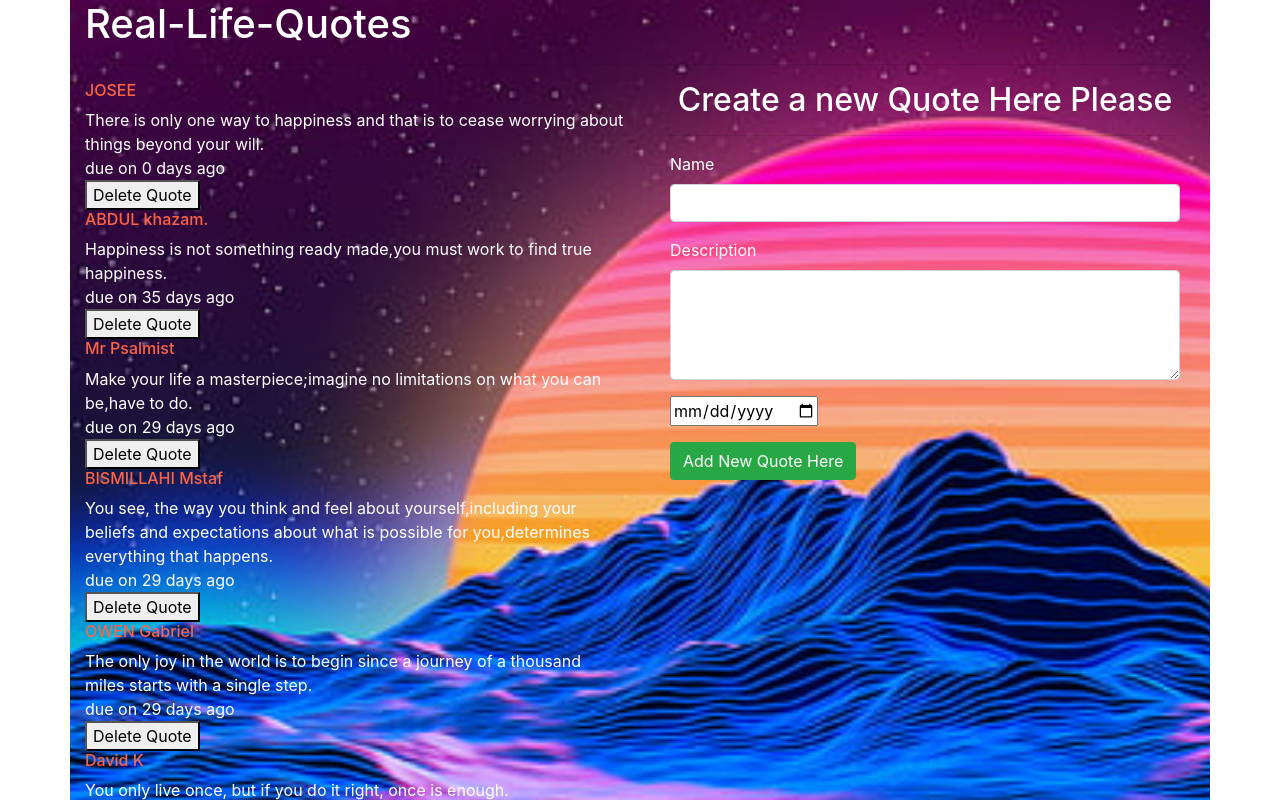
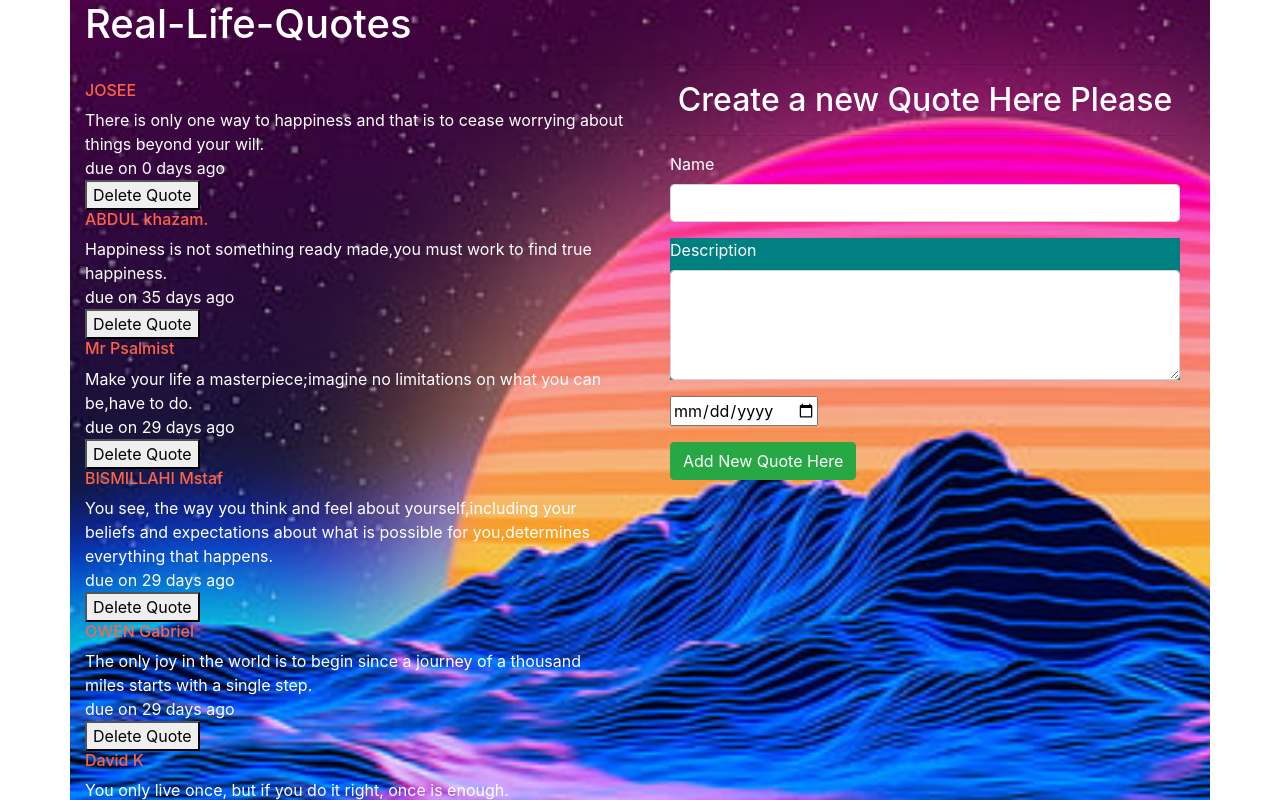
Before and after one commit to David5627/MY-QUOTES, an Angular app: page / in a window 1280 px wide. Shown: the top 800 px of the page. Built offline with nearby package versions, Linux system fonts and the light colour scheme.

Commit message:
edit form component.css

```diff
--- a/src/app/quote-form/quote-form.component.css
+++ b/src/app/quote-form/quote-form.component.css
@@ -14,3 +14,7 @@
     color: white;
 
    }
+
+   #davy{
+     background-color: teal;
+   }
--- a/src/app/quote-form/quote-form.component.html
+++ b/src/app/quote-form/quote-form.component.html
@@ -10,7 +10,7 @@
                 required>
 
         </div>
-        <div class="form-group">
+        <div class="form-group" id="davy">
 
             <label for="description">Description</label>
             <textarea class="form-control" id="description" rows="4" [(ngModel)]="newQuote.description"
--- a/src/app/quote/quote.component.ts
+++ b/src/app/quote/quote.component.ts
@@ -1,5 +1,6 @@
 import { Component, OnInit } from '@angular/core';
 import { Quote } from '../quote';
+import { WeekDay } from '@angular/common';
 
 @Component({
   selector: 'app-quote',
```
